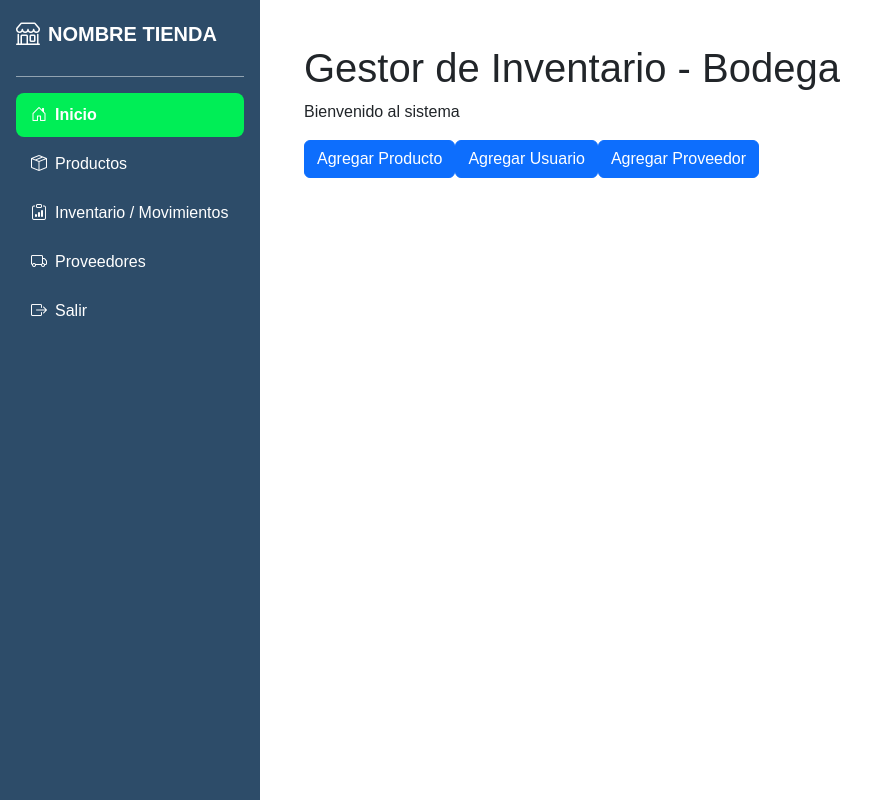
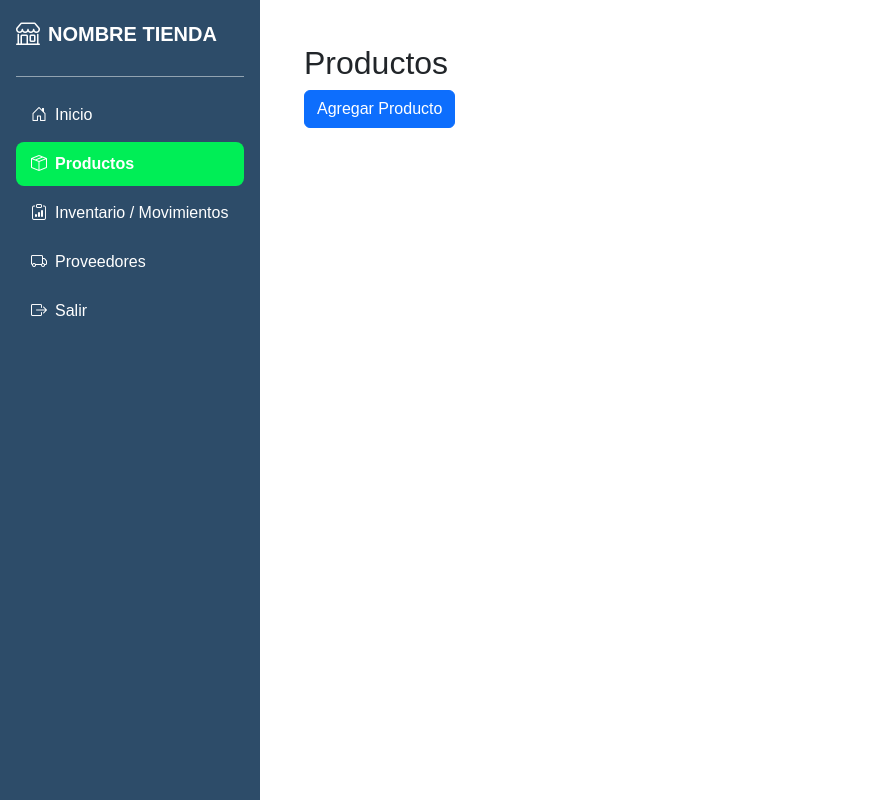
Before and after one commit to Fran0808/inventario-proyecto, a React (Vite) app in the folder frontend/: page /productos in a window 1280 px wide. Shown: the whole page, without its empty margins (0-887 px from the left). Built offline with nearby package versions, Linux system fonts and the light colour scheme.

Commit message:
Implementación de la páginas Inicio, Login, Inventario, Productos y Proveedor

```diff
--- a/frontend/package.json
+++ b/frontend/package.json
@@ -11,7 +11,8 @@
   },
   "dependencies": {
     "react": "^19.1.1",
-    "react-dom": "^19.1.1"
+    "react-dom": "^19.1.1",
+    "react-router-dom": "^7.9.5"
   },
   "devDependencies": {
     "@eslint/js": "^9.36.0",
--- a/frontend/src/App.jsx
+++ b/frontend/src/App.jsx
@@ -1,56 +1,39 @@
 import React from "react";
+import { BrowserRouter as Router, Routes, Route } from "react-router-dom";
 import BarraLateral from "./componentes/BarraLateral/BarraLateral";
-import Formulario from "./componentes/Formulario/Formulario";
+
+import Inicio from "./pages/Inicio";
+import Productos from "./pages/Productos";
+import Inventario from "./pages/Inventario";
+import Proveedores from "./pages/Proveedores";
+import Login from "./pages/Login";
 
 function App() {
+  return (
+    <Router>
+      <Routes>
+        {/* Página de login sin barra lateral */}
+        <Route path="/login" element={<Login />} />
 
-  const manejarEnvioProducto = (datos) => {
-    console.log("Datos del producto:", datos);
-  };
-
-  return (
-    <div className = "d-flex">
-      <BarraLateral/>
-
-      <main className = "flex-grow-1 p-4" style = {{ marginLeft: "260px" }}>
-        <h1>Gestor de Inventario - Bodega</h1>
-        <p>Bienvenido al sistema</p>
-
-        <Formulario /*PROPS*/
-          titulo="Agregar Producto"
-          campos={[
-            { nombre: "nombre_producto", etiqueta: "Nombre del producto", tipo: "text" },
-            { nombre: "nombre_categoria", etiqueta: "Categoría", tipo: "text" },
-            { nombre: "razon_social", etiqueta: "Proveedor", tipo: "text" },
-            { nombre: "stock_producto", etiqueta: "Stock", tipo: "number" },
-            { nombre: "precio_producto", etiqueta: "Precio", tipo: "number" },
-            { nombre: "fecha_vencimiento", etiqueta: "Fecha de vencimiento", tipo: "date" }
-          ]}
-          onEnviar={manejarEnvioProducto}
+        {/* Páginas con barra lateral */}
+        <Route
+          path="/*"
+          element={
+            <div className="d-flex">
+              <BarraLateral />
+              <main className="flex-grow-1 p-4" style={{ marginLeft: "260px" }}>
+                <Routes>
+                  <Route path="/" element={<Inicio />} />
+                  <Route path="/productos" element={<Productos />} />
+                  <Route path="/inventario" element={<Inventario />} />
+                  <Route path="/proveedores" element={<Proveedores />} />
+                </Routes>
+              </main>
+            </div>
+          }
         />
-
-        <Formulario /*PROPS*/
-          titulo="Agregar Usuario"
-          campos={[
-            { nombre: "nombre_usuario", etiqueta: "Nombre del usuario", tipo: "text" },
-            { nombre: "rol", etiqueta: "Rol", tipo: "text" },
-            { nombre: "contrasena", etiqueta: "Contraseña", tipo: "text" }
-          ]}
-          onEnviar={manejarEnvioProducto}
-        />
-
-        <Formulario /*PROPS*/
-          titulo="Agregar Proveedor"
-          campos={[
-            { nombre: "razon_social", etiqueta: "Razón Social", tipo: "text" },
-            { nombre: "telefono", etiqueta: "Telefono", tipo: "text" },
-            { nombre: "contrasena", etiqueta: "Contraseña", tipo: "text" }
-          ]}
-          onEnviar={manejarEnvioProducto}
-        />
-
-      </main>
-    </div>
+      </Routes>
+    </Router>
   );
 }
 
--- a/frontend/src/componentes/BarraLateral/BarraLateral.jsx
+++ b/frontend/src/componentes/BarraLateral/BarraLateral.jsx
@@ -1,5 +1,6 @@
 import React from 'react';
 import "./BarraLateral.css"
+import { NavLink, Link } from "react-router-dom";
 
 function BarraLateral() {
     return(
@@ -13,38 +14,33 @@ function BarraLateral() {
 
             <ul className = "nav flex-column">
                 <li className = "nav-item">
-                    <a href="#" className = "nav-link text-white activa enlace-lateral">
-                        <i className = "bi bi-house-door me-2"></i>
-                        Inicio
-                    </a>
+                    <NavLink to="/"  className={({ isActive }) => `nav-link text-white enlace-lateral ${isActive ? "activa" : ""}`}>
+                        <i className="bi bi-house-door me-2"></i>Inicio
+                    </NavLink>
                 </li>
 
                 <li className = "nav-item">
-                    <a href="#" className = "nav-link text-white enlace-lateral">
-                        <i className = "bi bi-box-seam me-2"></i>
-                        Productos
-                    </a>
+                    <NavLink to="/productos" className={({ isActive }) => `nav-link text-white enlace-lateral ${isActive ? "activa" : ""}`}>
+                        <i className="bi bi-box-seam me-2"></i>Productos
+                    </NavLink>
                 </li>
 
                 <li className = "nav-item">
-                    <a href="#" className = "nav-link text-white enlace-lateral">
-                        <i className = "bi bi-clipboard-data me-2"></i>
-                        Inventario / Movimientos
-                    </a>
+                    <NavLink to="/inventario" className={({ isActive }) => `nav-link text-white enlace-lateral ${isActive ? "activa" : ""}`}>
+                        <i className="bi bi-clipboard-data me-2"></i>Inventario / Movimientos
+                    </NavLink>
                 </li>
 
                 <li className = "nav-item">
-                    <a href="#" className = "nav-link text-white enlace-lateral">
-                        <i className = "bi bi-truck me-2"></i>
-                        Proveedores
-                    </a>
+                    <NavLink to="/proveedores" className={({ isActive }) => `nav-link text-white enlace-lateral ${isActive ? "activa" : ""}`}>
+                        <i className="bi bi-truck me-2"></i>Proveedores
+                    </NavLink>
                 </li>
 
                 <li className = "nav-item mt-auto">
-                    <a href="#" className = "nav-link text-white enlace-lateral">
-                        <i className = "bi  bi-box-arrow-right me-2"></i>
-                        Salir
-                    </a>
+                    <Link to="/login" className="nav-link text-white enlace-lateral">
+                        <i className="bi bi-box-arrow-right me-2"></i>Salir
+                    </Link>
                 </li>
             </ul>
         </div>
--- /dev/null
+++ b/frontend/src/pages/Inicio.jsx
@@ -0,0 +1,12 @@
+import React from "react";
+
+function Inicio() {
+  return (
+    <div>
+      <h1>Gestor de Inventario - Bodega</h1>
+      <p>Bienvenido al sistema</p>
+    </div>
+  );
+}
+
+export default Inicio;
--- /dev/null
+++ b/frontend/src/pages/Inventario.jsx
@@ -0,0 +1,12 @@
+import React from 'react';
+
+function Inventario() {
+    return(
+        <div>
+            <h1>Vé los movimientos del inventario</h1>
+            <p>No olvides de ver el stock de los productos</p>
+        </div>
+    );
+}
+
+export default Inventario;
--- /dev/null
+++ b/frontend/src/pages/Login.jsx
@@ -0,0 +1,11 @@
+import React from 'react';
+
+function Login() {
+    return(
+        <div>
+            <h2>Inicia Sección</h2>
+        </div>
+    )
+}
+
+export default Login;
--- /dev/null
+++ b/frontend/src/pages/Productos.jsx
@@ -0,0 +1,29 @@
+import React from 'react';
+import Formulario from '../componentes/Formulario/Formulario';
+
+function Productos() {
+
+    const manejarEnvioProductos = (datos) => {
+        console.log("Producto registrado: ", datos)
+    }
+
+    return(
+        <div>
+            <h2>Productos</h2>
+            <Formulario /*PROPS*/
+            titulo = "Agregar Producto"
+            campos = {[
+                { nombre: "nombre_producto", etiqueta: "Nombre del producto", tipo: "text" },
+                { nombre: "nombre_categoria", etiqueta: "Categoría", tipo: "text" },
+                { nombre: "razon_social", etiqueta: "Proveedor", tipo: "text" },
+                { nombre: "stock_producto", etiqueta: "Stock", tipo: "number" },
+                { nombre: "precio_producto", etiqueta: "Precio", tipo: "number" },
+                { nombre: "fecha_vencimiento", etiqueta: "Fecha de vencimiento", tipo: "date" }
+            ]}
+            onEnviar = {manejarEnvioProductos}
+            />
+        </div>
+    );
+}
+
+export default Productos;
--- /dev/null
+++ b/frontend/src/pages/Proveedores.jsx
@@ -0,0 +1,26 @@
+import React from 'react';
+import Formulario from '../componentes/Formulario/Formulario';
+
+function Proveedores() {
+
+    const manejarEnvioProveedor = (datos) => {
+        console.log("Proveedor registrado:", datos);
+    };
+
+    return(
+        <div>
+            <h2>Registra los Proveedores</h2>
+            <Formulario /*PROPS*/
+                titulo="Agregar Proveedor"
+                campos={[
+                    { nombre: "razon_social", etiqueta: "Razón Social", tipo: "text" },
+                    { nombre: "telefono", etiqueta: "Telefono", tipo: "text" },
+                    { nombre: "estado_proveedor", etiqueta: "Estado", tipo: "text" }
+                ]}
+                onEnviar={manejarEnvioProveedor}
+            />
+        </div>
+    );
+}
+
+export default Proveedores;
```
Also changed, not shown: 1 other file (tests, documents, lock files or other folders).
